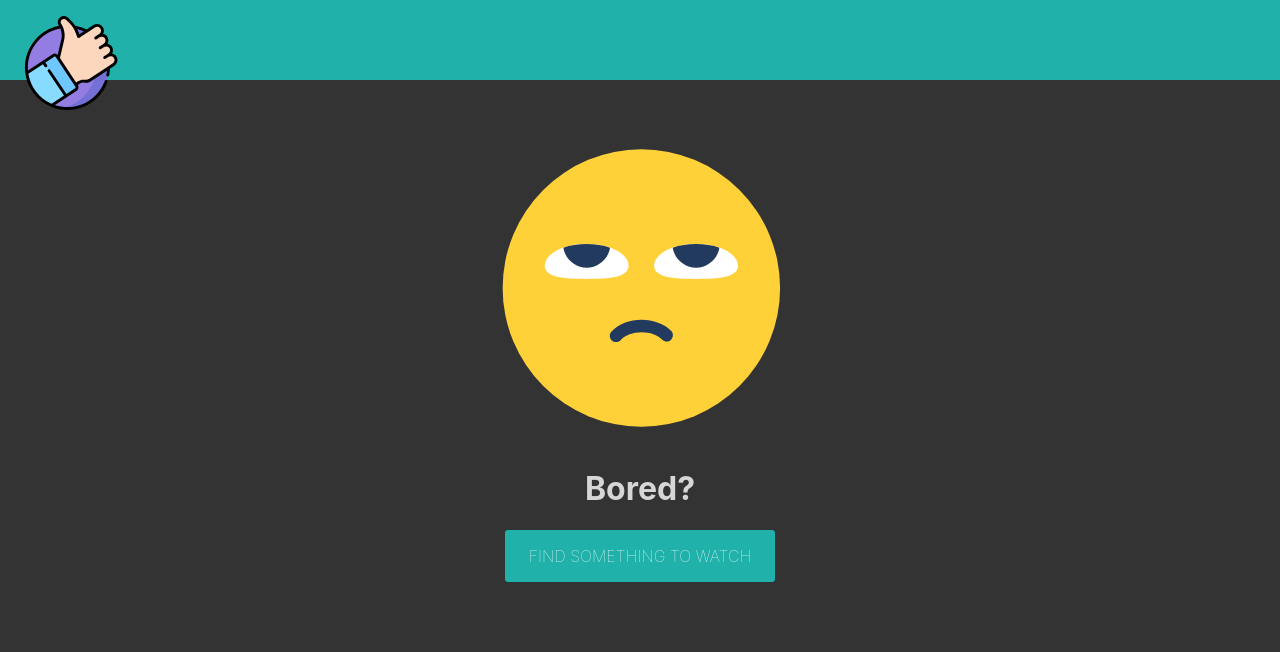
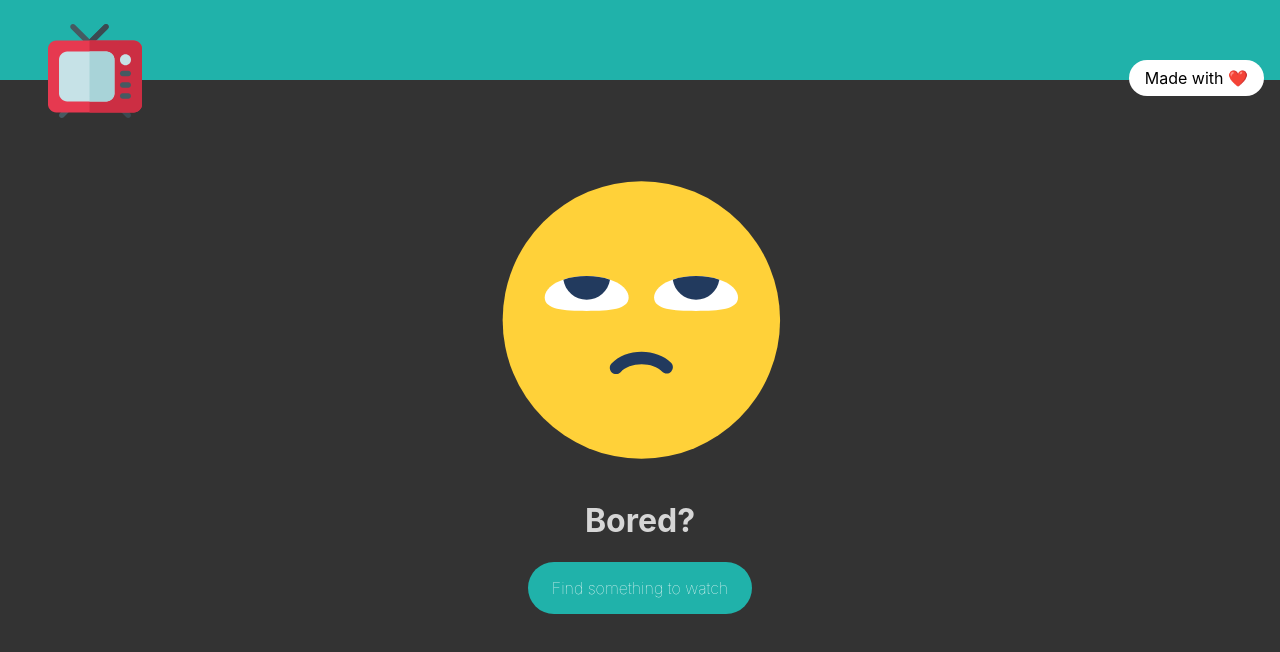
Before and after one commit to SpaceNoodleCreative/rebel-tv, a React (Create React App) app: page / in a window 1280 px wide. Shown: the top 652 px of the page. Built offline with nearby package versions, Linux system fonts and the light colour scheme.

Commit message:
add Home

```diff
--- a/src/App.css
+++ b/src/App.css
@@ -18,32 +18,51 @@ nav {
 
 .logo {
   position: absolute;
-  left: 1.5em;
-  top: 1em;
+  left: 3em;
+  top: 1.5em;
   width: 5.9em;
 }
 
-section {
+section,
+.clear {
   clear: both;
 }
 
-@media (prefers-reduced-motion: no-preference) {
-  .logo:hover {
-    animation: App-logo-spin 0.5s;
+@keyframes hvr-buzz {
+  50% {
+    -webkit-transform: translateX(3px) rotate(2deg);
+    transform: translateX(3px) rotate(2deg);
+  }
+  100% {
+    -webkit-transform: translateX(-3px) rotate(-2deg);
+    transform: translateX(-3px) rotate(-2deg);
   }
 }
+.hvr-buzz {
+  display: inline-block;
+  vertical-align: middle;
+  transform: perspective(1px) translateZ(0);
+  box-shadow: 0 0 1px rgba(0, 0, 0, 0);
+}
+.hvr-buzz:hover,
+.hvr-buzz:focus,
+.hvr-buzz:active {
+  animation-name: hvr-buzz;
+  animation-duration: 0.15s;
+  animation-timing-function: linear;
+  -webkit-animation-iteration-count: infinite;
+  animation-iteration-count: infinite;
+}
 
-@keyframes App-logo-spin {
-  from {
-    transform: rotate(0deg);
-  }
-  to {
-    transform: rotate(360deg);
-  }
+.hvr-lift {
+  transition: all 0.2s;
+}
+.hvr-lift:hover {
+  transform: translateY(-0.5em);
 }
 
 main {
-  padding: 8em 3em 3em;
+  padding: 10em 3em 3em;
 }
 
 .cover {
@@ -88,12 +107,20 @@ li {
   color: white;
   padding: 1em 1.5em;
   font-weight: 100;
-  text-transform: uppercase;
   border: none;
   box-shadow: none;
   outline: none;
-  border-radius: 0.2em;
+  border-radius: 2em;
   cursor: pointer;
   text-decoration: none;
   display: inline-block;
 }
+.home-bubble {
+  position: absolute;
+  right: 1em;
+  top: 3.75em;
+  background: white;
+  border-radius: 2em;
+  color: black;
+  padding: 0.5em 1em;
+}
--- a/src/components/App.jsx
+++ b/src/components/App.jsx
@@ -3,7 +3,7 @@ import { BrowserRouter as Router, Switch, Route, Link } from "react-router-dom";
 import { Provider } from "react-redux";
 import { createStore } from "redux";
 import rootReducer from "../reducers/rootReducer";
-import logo from "../img/thumbsUp.svg";
+import logo from "../img/tv.svg";
 import "../App.css";
 import Show from "./Show";
 import { Episode } from "./Episode";
@@ -20,8 +20,14 @@ function App() {
         <div className="App">
           <nav>
             <Link to="/">
-              <img src={logo} className="logo" alt="logo" />
+              <img src={logo} className="logo hvr-buzz" alt="logo" />
             </Link>
+            <div className="home-bubble">
+              Made with{" "}
+              <span role="img" aria-label="love">
+                ❤️️
+              </span>
+            </div>
           </nav>
           <main>
             <Switch>
--- a/src/components/Episode.jsx
+++ b/src/components/Episode.jsx
@@ -1,6 +1,7 @@
 import React from "react";
 import data from "../show.json";
 import parse from "html-react-parser";
+import { Link } from "react-router-dom";
 
 const { name, summary, image } = data;
 const summaryText = parse(summary);
@@ -12,6 +13,7 @@ export const Episode = () => {
       </div>
       <h1>{name}</h1>
       {summaryText}
+      <Link to="/">More episodes</Link> &nbsp; <Link to="/">Back home</Link>
     </React.Fragment>
   );
 };
--- a/src/components/Home.jsx
+++ b/src/components/Home.jsx
@@ -5,7 +5,7 @@ import { Link } from "react-router-dom";
 export const Home = () => {
   return (
     <div className="home-wrap">
-      <img src={boredImg} alt="bored" className="home-icon" />
+      <img src={boredImg} alt="bored" className="home-icon hvr-lift" />
       <h1>Bored?</h1>
       <Link to="/show" className="home-btn">
         Find something to watch
--- a/src/components/Show.jsx
+++ b/src/components/Show.jsx
@@ -41,7 +41,10 @@ const Show = () => {
             <ul>
               {item.map(item1 => (
                 <li key={item1.id}>
-                  <Link to={`/${id}/episode/s${item1.season}e${item1.number}`}>
+                  <Link
+                    // to={`/${id}/episode/s${item1.season}e${item1.number}`}
+                    to="/episode"
+                  >
                     {item1.image && item1.image.medium && (
                       <img
                         src={item1.image.medium}
```
Also changed, not shown: src/img/thumbsUp.svg (deleted), src/img/tv.svg (added).
